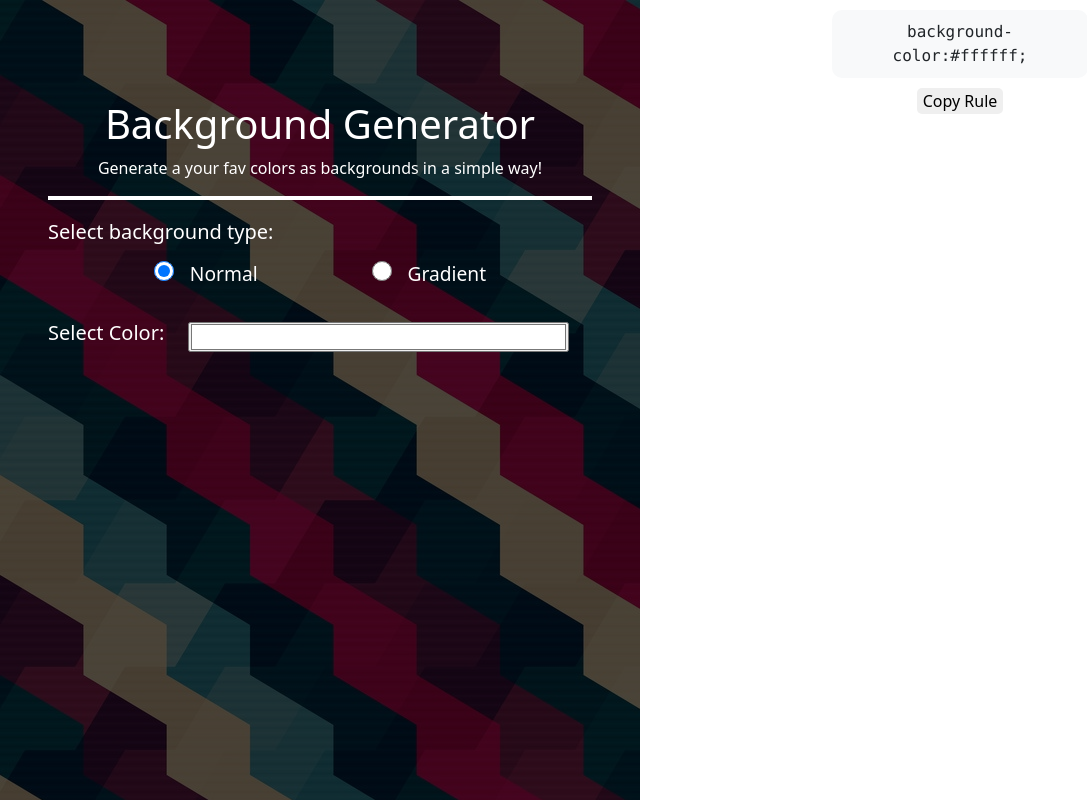
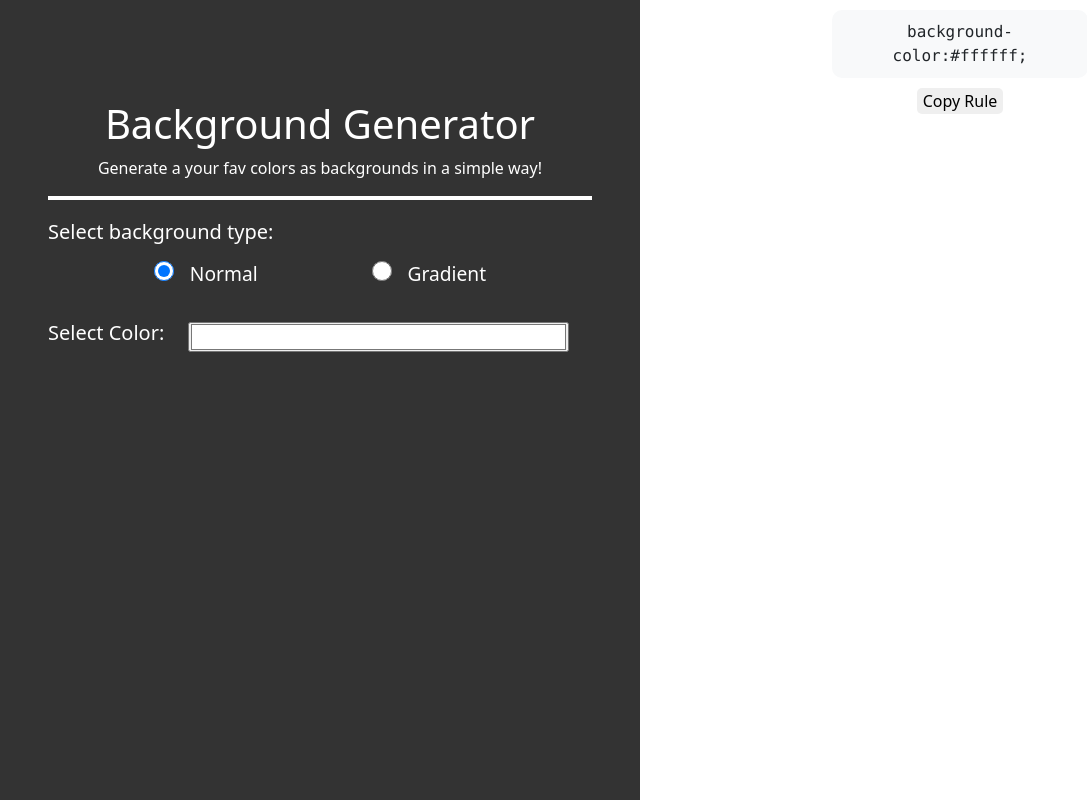
Before and after one commit to MariamAtef226/CodeAlpha_Background_Generator, a React (Vite) app: page / in a window 1280 px wide. Shown: the whole page, without its empty margins (0-1087 px from the left). Built offline with nearby package versions, Linux system fonts and the light colour scheme.

Commit message:
changed background + fixed directions bugs

```diff
--- a/src/App.jsx
+++ b/src/App.jsx
@@ -39,7 +39,7 @@ function App() {
 
   return (
     <>
-      <div className="d-flex flex-column flex-md-row">
+      <div className="d-flex flex-column flex-md-row" style={type == 'normal' ? { backgroundColor: normalColor } : { backgroundImage: `linear-gradient(to ${direction},${grad.c1},${grad.c2})` }}>
         <Tool type={type} normalColor={normalColor} handleType={handleType} handleColor={handleColor} handleDirection={handleDirection} direction={direction} grad={grad} handleGradient={handleGradient} />
         <Preview type={type} normalColor={normalColor} grad={grad} dir={direction} />
       </div>
--- a/src/components/Gradient.jsx
+++ b/src/components/Gradient.jsx
@@ -15,19 +15,19 @@ export default function Gradient({grad, handleGradient, handleDirection, directi
                 <h6 className="me-2 me-md-4 text-start">Direction:</h6>
                 <div className="">
                     <input className="me-2" type='radio' id='left' name='direction' value='left' checked={direction == 'left'} onChange={handleDirection} />
-                    <label htmlFor='normal'>←</label>
+                    <label htmlFor='left'>←</label>
                 </div>
                 <div className="">
                     <input className="me-2" type='radio' id='right' name='direction' value='right' checked={direction == 'right'} onChange={handleDirection} />
-                    <label htmlFor='normal'>→</label>
+                    <label htmlFor='right'>→</label>
                 </div>
                 <div className="">
                     <input className="me-2" type='radio' id='top' name='direction' value='top' checked={direction == 'top'} onChange={handleDirection} />
-                    <label htmlFor='normal'>↑</label>
+                    <label htmlFor='top'>↑</label>
                 </div>
                 <div className="">
                     <input className="me-2" type='radio' id='bottom' name='direction' value='bottom' checked={direction == 'bottom'} onChange={handleDirection} />
-                    <label htmlFor='normal'>↓</label>
+                    <label htmlFor='bottom'>↓</label>
                 </div>
 
             </div>
--- a/src/index.css
+++ b/src/index.css
@@ -5,13 +5,11 @@
 /* tool section */
 
 .tool-container{
-  background-image: url('./assets/toolbg.jpg');
   height:60vh;
-  background: no-repeat cover;
 }
 
 .shadower{
-  background-color: rgba(0,0,0,0.7);
+  background-color: rgba(0,0,0,0.8);
   color:white;
   height:100%;
   position: relative;
```
Also changed, not shown: src/assets/toolbg.jpg (deleted).
